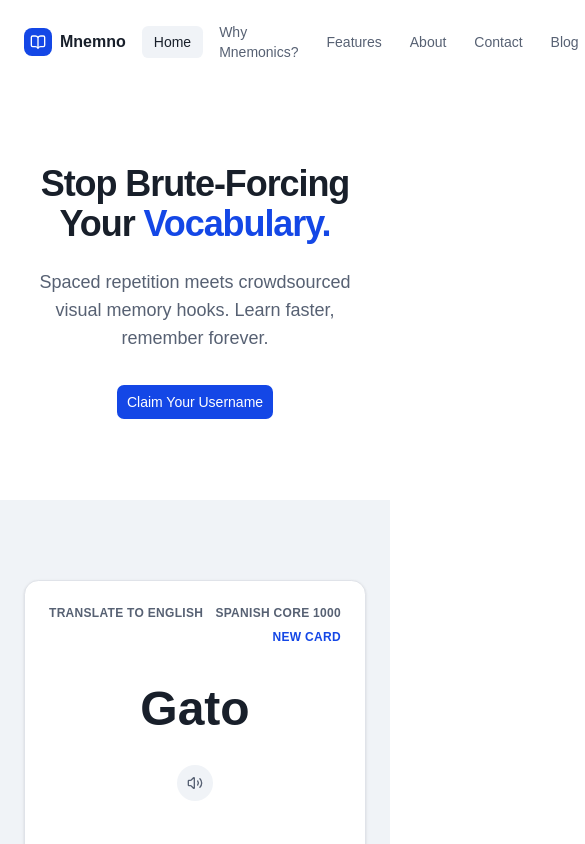
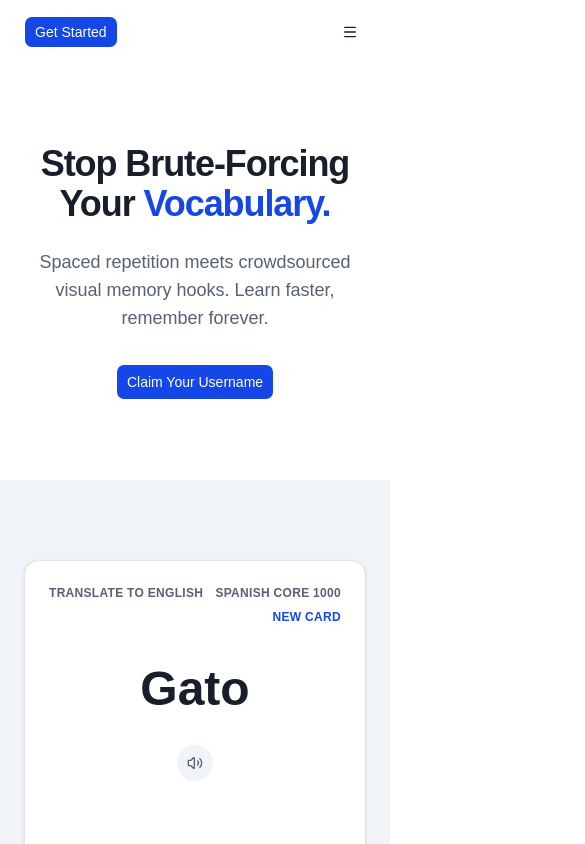
Before and after one commit to hereisphil/2606-WDV349-CantuPhillip, a React (Vite) app in the folder dev/mnemno/apps/web/: page / in a window 390 px wide. Shown: the top 844 px of the page, 585 px wide, since content can reach past the window. Built offline with nearby package versions, Linux system fonts and the light colour scheme.

Commit message:
Updated Nav.tsx to be mobile-friendly with a hamburger-menu. Closes #67

```diff
--- a/dev/mnemno/apps/web/src/routes/_marketing/-components/Nav.tsx
+++ b/dev/mnemno/apps/web/src/routes/_marketing/-components/Nav.tsx
@@ -1,15 +1,30 @@
+import { useState } from "react"
 import { Link } from "@tanstack/react-router"
-import { BookOpen } from "lucide-react"
+import { BookOpen, Menu, X } from "lucide-react"
 import { Button } from "@workspace/ui/components/button"
 import { cn } from "@workspace/ui/lib/utils"
 
 const navItemClass =
   "rounded-md px-3 py-1.5 text-sm font-medium text-muted-foreground transition-colors hover:bg-muted hover:text-foreground"
 
+const mobileNavItemClass =
+  "rounded-md px-3 py-2.5 text-sm font-medium text-muted-foreground transition-colors hover:bg-muted hover:text-foreground"
+
+const navLinks = [
+  { to: "/" as const, label: "Home", exact: true },
+  { to: "/" as const, hash: "why-mnemonics", label: "Why Mnemonics?" },
+  { to: "/" as const, hash: "features", label: "Features" },
+  { to: "/about" as const, label: "About" },
+  { to: "/contact" as const, label: "Contact" },
+  { to: "/blog" as const, label: "Blog" },
+]
+
 export function Nav() {
+  const [mobileOpen, setMobileOpen] = useState(false)
+
   return (
     <header className="w-full">
-      <nav className="mx-auto grid max-w-6xl grid-cols-[1fr_auto_1fr] items-center gap-4 px-6 py-4">
+      <nav className="mx-auto hidden max-w-6xl grid-cols-[1fr_auto_1fr] items-center gap-4 px-6 py-4 md:grid">
         <Link to="/" className="flex items-center gap-2 font-semibold">
           <span className="flex size-7 items-center justify-center rounded-lg bg-primary text-primary-foreground">
             <BookOpen className="size-4" />
@@ -18,31 +33,21 @@ export function Nav() {
         </Link>
 
         <div className="flex items-center gap-1">
+          {navLinks.map(({ to, label, ...rest }) => (
             <Link
-            to="/"
-            activeOptions={{ exact: true }}
+              key={label}
+              to={to}
+              {...("hash" in rest ? { hash: rest.hash } : {})}
+              {...("exact" in rest ? { activeOptions: { exact: true } } : {})}
               className={cn(
                 navItemClass,
+                "exact" in rest &&
                   "data-[status=active]:bg-muted data-[status=active]:text-foreground"
               )}
             >
-            Home
+              {label}
             </Link>
-          <Link to="/" hash="why-mnemonics" className={navItemClass}>
-            Why Mnemonics?
-          </Link>
-          <Link to="/" hash="features" className={navItemClass}>
-            Features
-          </Link>
-          <Link to="/about" className={navItemClass}>
-            About
-          </Link>
-          <Link to="/contact" className={navItemClass}>
-            Contact
-          </Link>
-          <Link to="/blog" className={navItemClass}>
-            Blog
-          </Link>
+          ))}
         </div>
 
         <div className="flex justify-end">
@@ -51,6 +56,48 @@ export function Nav() {
           </Button>
         </div>
       </nav>
+
+      <div className="mx-auto flex max-w-6xl items-center justify-between px-6 py-4 md:hidden">
+        <Button render={<Link to="/signin" />} nativeButton={false}>
+          Get Started
+        </Button>
+
+        <Button
+          type="button"
+          variant="ghost"
+          size="icon"
+          aria-expanded={mobileOpen}
+          aria-controls="mobile-nav"
+          aria-label={mobileOpen ? "Close menu" : "Open menu"}
+          onClick={() => setMobileOpen((open) => !open)}
+        >
+          {mobileOpen ? <X /> : <Menu />}
+        </Button>
+      </div>
+
+      {mobileOpen ? (
+        <nav
+          id="mobile-nav"
+          className="flex flex-col gap-1 border-t px-6 py-4 md:hidden"
+        >
+          {navLinks.map(({ to, label, ...rest }) => (
+            <Link
+              key={label}
+              to={to}
+              {...("hash" in rest ? { hash: rest.hash } : {})}
+              {...("exact" in rest ? { activeOptions: { exact: true } } : {})}
+              className={cn(
+                mobileNavItemClass,
+                "exact" in rest &&
+                  "data-[status=active]:bg-muted data-[status=active]:text-foreground"
+              )}
+              onClick={() => setMobileOpen(false)}
+            >
+              {label}
+            </Link>
+          ))}
+        </nav>
+      ) : null}
     </header>
   )
 }
```
Lines whose indentation alone changed are shown as unchanged.
